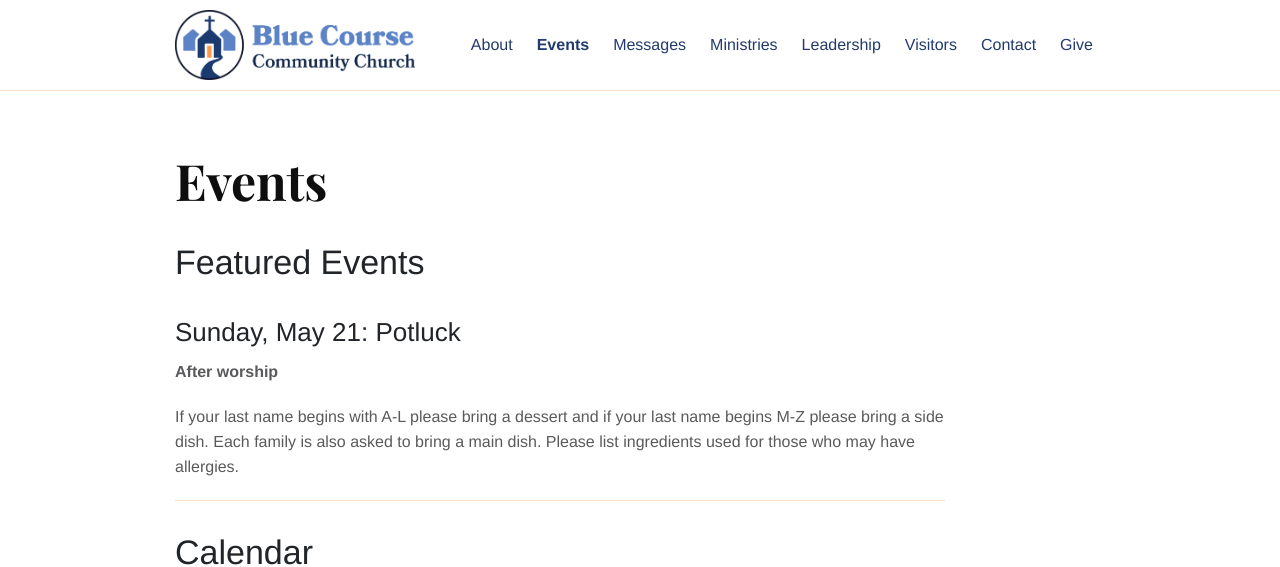
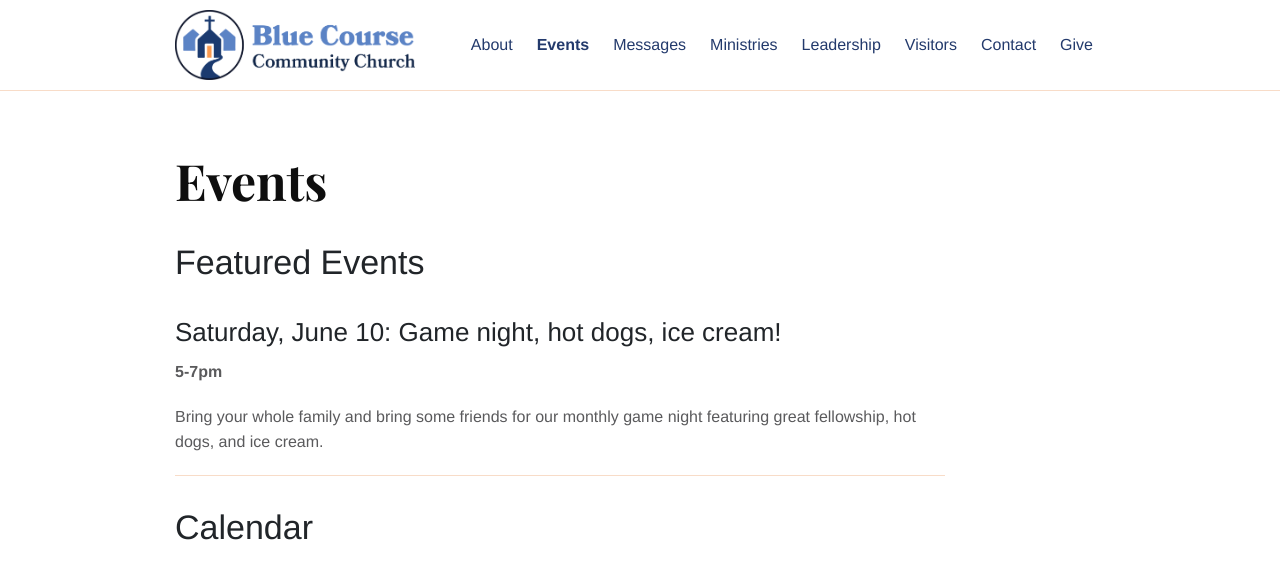
Before and after one commit to bluecoursecommunitychurch/bluecoursecommunitychurch.github.io, a Jekyll site: the page built from events.md, in a window 1280 px wide. Shown: the top 567 px of the page. Built offline with Jekyll 4.4.1, drawn with Linux system fonts in a browser that asks for light colours.

Commit message:
update events

```diff
--- a/events.md
+++ b/events.md
@@ -10,10 +10,10 @@ redirect_from:
 
 # Featured Events
 
-## Sunday, May 21: Potluck
-**After worship**
+## Saturday, June 10: Game night, hot dogs, ice cream!
+**5-7pm**
 
-If your last name begins with A-L please bring a dessert and if your last name begins M-Z please bring a side dish.  Each family is also asked to bring a main dish.  Please list ingredients used for those who may have allergies.
+Bring your whole family and bring some friends for our monthly game night featuring great fellowship, hot dogs, and ice cream.
 
 -----
 
```
